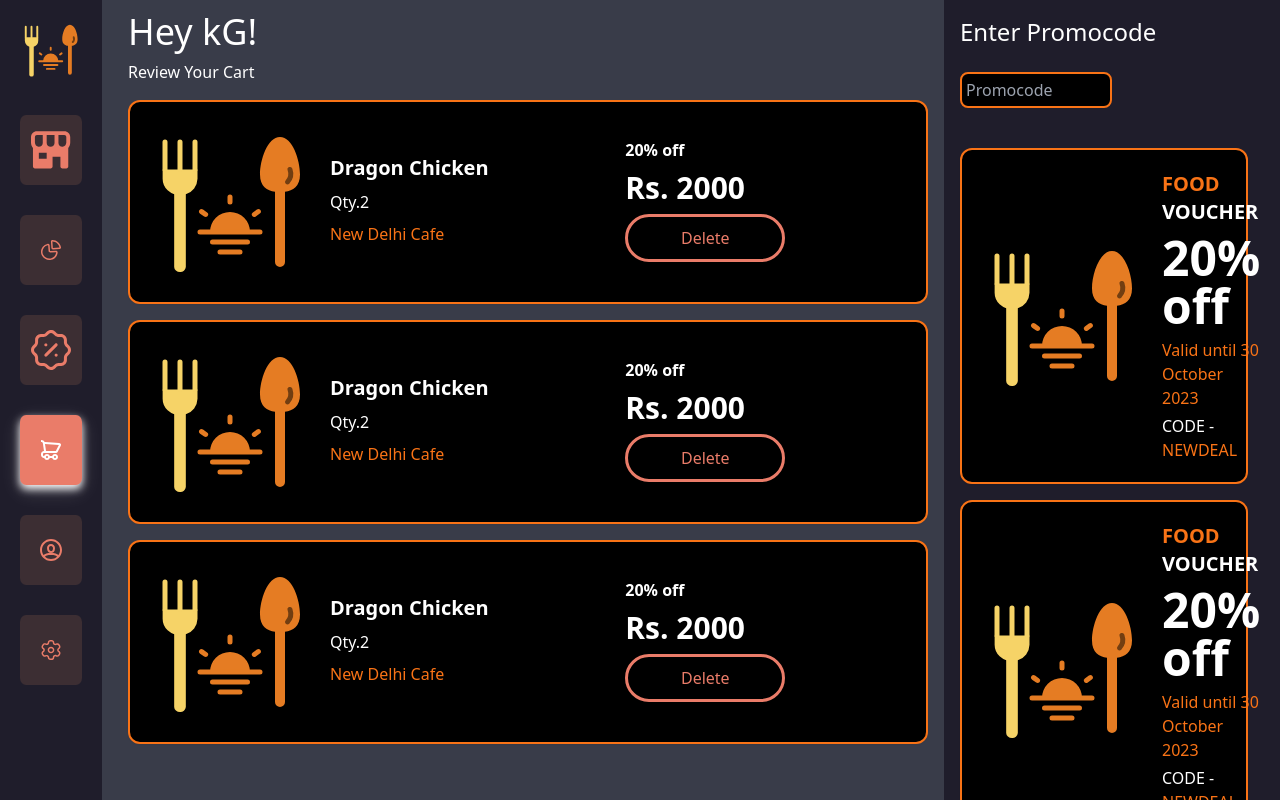
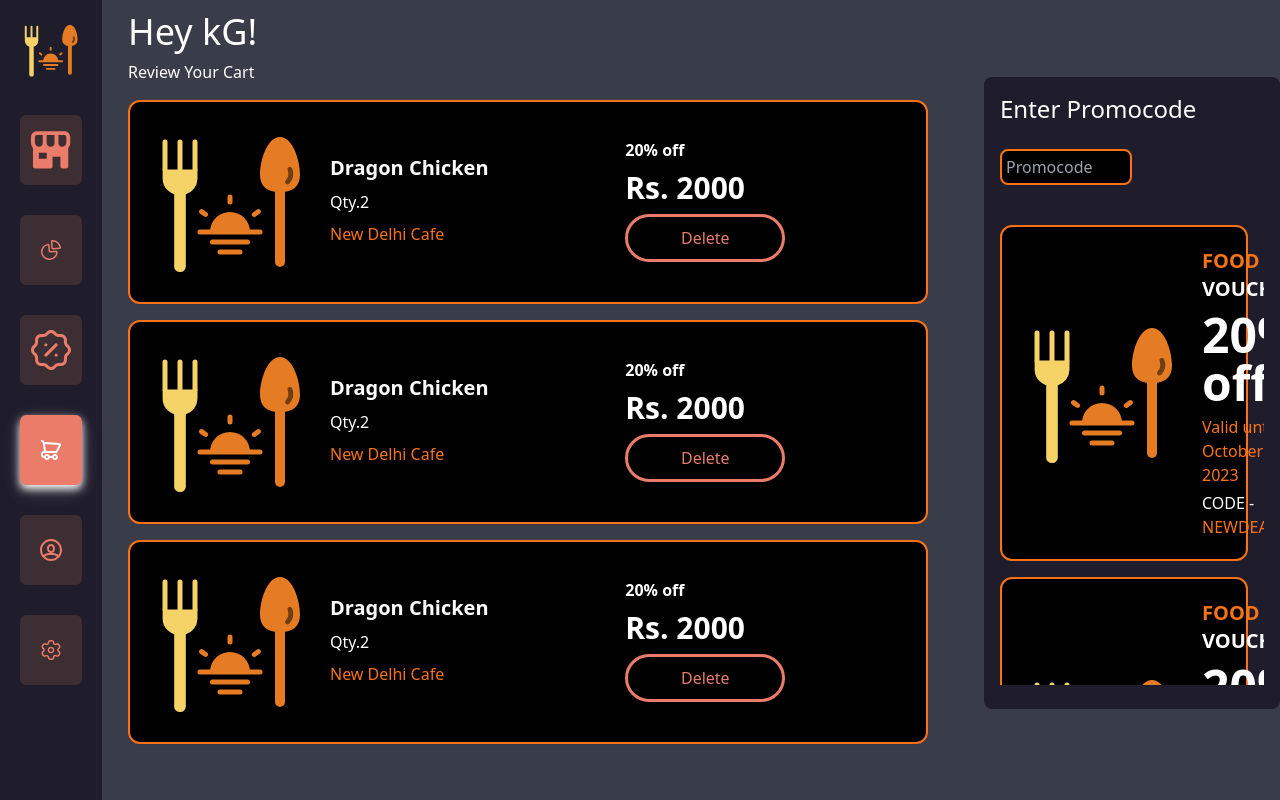
Before and after one commit to Aggerio/REMA, a React (Vite) app in the folder frontend/: page /cart in a window 1280 px wide. Built offline with nearby package versions, Linux system fonts and the light colour scheme.

Commit message:
cart_shit

```diff
--- a/frontend/src/pages/CartPage.jsx
+++ b/frontend/src/pages/CartPage.jsx
@@ -22,18 +22,20 @@ export default function CartPage() {
 
         </div>
       </div>
-      <div className="h-[120%] w-[40%] bg-[#1f1d2b] text-white p-4">
+      <div className="h-[79%] w-[30%] ml-10 mt-[6%] bg-[#1f1d2b] text-white p-4 pb-0 rounded-lg overflow-auto relative">
         <p className="text-2xl">Enter Promocode</p>
         <br></br>
         <input type="text" placeholder="Promocode" className="w-[50%] rounded-lg p-1 bg-black border-2 border-orange-500 focus:ring-2 focus:ring-blue" />
         <br></br>
         <br></br>
 
-        <div>
+        <div className="overflow-auto">
           <Offer/>
           <Offer/>
           <Offer/>
-
+        </div>
+        <div className="text-[#1f1d2b] bg-[#1f1d2b] sticky bottom-0">
+          vsvn
         </div>
       </div>
     </div>
```
